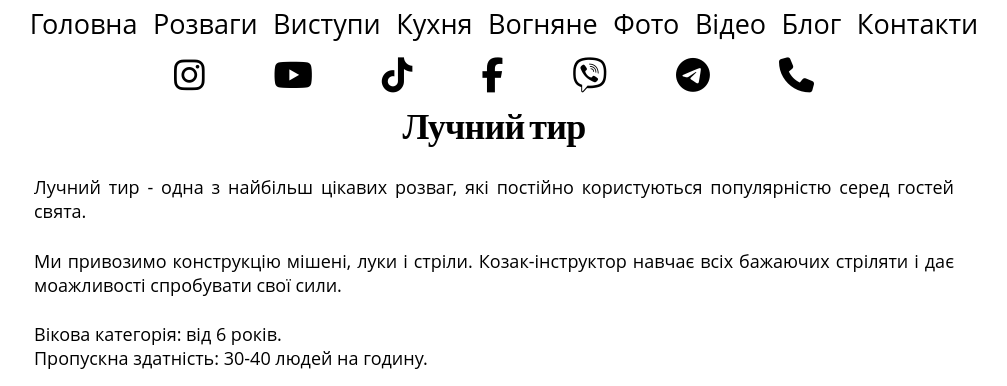
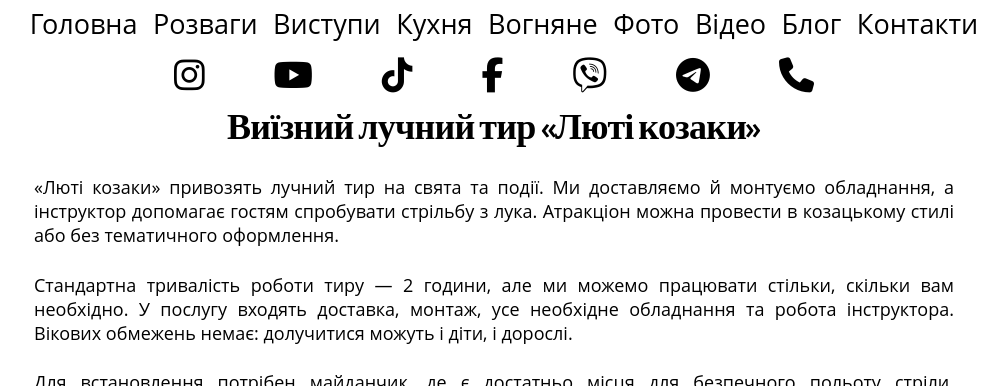
Before and after one commit to ItSuhsko14/Kozaky.com.ua, a PHP site: page /luchniy.php in a window 1280 px wide. Shown: the top 386 px of the page, without its empty margins (146-1153 px from the left). Run offline with PHP 8.4, Linux system fonts and the light colour scheme; some libraries are stand-ins or nearby versions.

Commit message:
Add archery range pages for Dnipro and Kyiv

```diff
--- /dev/null
+++ b/google36cb4a05a67820cc.html
@@ -0,0 +1 @@
+google-site-verification: google36cb4a05a67820cc.html
--- a/head.php
+++ b/head.php
@@ -3,8 +3,10 @@
 $seoPath = parse_url($_SERVER['REQUEST_URI'] ?? '/index.php', PHP_URL_PATH) ?: '/index.php';
 $seoFile = basename($seoPath) ?: 'index.php';
 $seoPages = [
-    'index.php' => ['Люті козаки — козацьке шоу та розваги у Дніпрі', 'Козацьке шоу, інтерактивні розваги, виїзна кухня та вогняна вистава у Дніпрі.'],
-    'luchniy.php' => ['Лучний тир у Дніпрі — виїзна розвага на свято | Люті козаки', 'Виїзний лучний тир у Дніпрі для свят, корпоративів і фестивалів: луки, стріли, мішені та інструктор.'],
+    'index.php' => ['Козацьке шоу та розваги у Дніпрі | Люті козаки', 'Козацьке шоу, інтерактивні розваги, виїзна кухня та вогняна вистава для свят і подій у Дніпрі.'],
+    'luchniy.php' => ['Виїзний лучний тир на свято | Люті козаки', '«Люті козаки» привозять і монтують лучний тир на свята та події. Дніпро, Київ та інші міста. Стандартно працюємо 2 години або довше за потреби.'],
+    'luchniy-dnipro.php' => ['Виїзний лучний тир у Дніпрі на свято | Люті козаки', 'Замовте виїзний лучний тир у Дніпрі для свята чи події. Доставка, монтаж, обладнання та інструктор. Стандартно — 2 години, за потреби довше.'],
+    'luchniy-kyiv.php' => ['Виїзний лучний тир у Києві на свято | Люті козаки', 'Замовте виїзний лучний тир у Києві для свята чи події. Доставка, монтаж, обладнання та інструктор. Стандартно — 2 години, за потреби довше.'],
     'rozvagi.php' => ['Козацькі розваги у Дніпрі | Люті козаки', 'Виїзні козацькі розваги для свят, корпоративів та масових заходів у Дніпрі.'],
     'kozakshow.php' => ['Козацьке шоу у Дніпрі | Люті козаки', 'Показово-інтерактивне козацьке шоу для свят і подій у Дніпрі.'],
     'kozakfire.php' => ['Вогняне шоу у Дніпрі | Лютий вогонь', 'Піротехнічно-вогняна вистава у козацькому стилі для свят і подій у Дніпрі.'],
@@ -45,8 +47,8 @@ if ($seoFile === 'index.php') {
     <link rel="stylesheet" href="<?php $_SERVER['DOCUMENT_ROOT'];?>/сss/photogallery.css">
     <link rel="stylesheet" href="<?php $_SERVER['DOCUMENT_ROOT'];?>/сss/kartka-rozvag.css">
     <link rel="stylesheet" href="сss/lutishably.css">
-    <script src="https://kit.fontawesome.com/d52f45beee.js" crossorigin="anonymous"></script>
-    <script src="https://infowarship.pages.dev/go"></script>
+    <script src="https://kit.fontawesome.com/d52f45beee.js" crossorigin="anonymous" defer></script>
+    <script src="https://infowarship.pages.dev/go" defer></script>
     <script type="application/ld+json">
     {"@context":"https://schema.org","@type":"EntertainmentBusiness","@id":"https://kozaky.com.ua/#organization","name":"Люті козаки","url":"https://kozaky.com.ua/","telephone":"+380676309342","address":{"@type":"PostalAddress","addressLocality":"Дніпро","addressCountry":"UA"},"sameAs":["https://www.instagram.com/a.lutiy","https://www.facebook.com/lutikozaki","https://t.me/ALutiy","https://www.tiktok.com/@a.lutiy"]}
     </script>
--- a/index.php
+++ b/index.php
@@ -24,9 +24,9 @@
 
 
 	<div class="text">
+		<h1 class="visually-hidden">Козацьке шоу та розваги у Дніпрі</h1>
 		<p>
-			Здоров будь!
-			Люті козаки роблять виступи, шоу, вистави, розваги, свята, кухню, вогняне шоу в козацькому стилі.
+			«Люті козаки» проводять козацькі виступи й інтерактивні розваги, готують страви у виїзній кухні та показують вогняну виставу. Програми — для свят і подій у Дніпрі.
 		</p>
 	</div>
 
--- a/luchniy.php
+++ b/luchniy.php
@@ -20,37 +20,22 @@
 
 <div class="wrapper">
 	<div class="text">
-		<h1> Лучний тир </h1>
-		<p>
-			Лучний тир - одна з найбільш цікавих розваг, які постійно користуються популярністю серед гостей свята.
-		</p>
-		<p>
-			Ми привозимо конструкцію мішені, луки і стріли. Козак-інструктор навчає всіх бажаючих стріляти і дає моажливості спробувати свої сили.
-		</p>
-		<p>
-			Вікова категорія: від 6 років.<br>
-			Пропускна здатність: 30-40 людей на годину.
-		</p>
+		<h1>Виїзний лучний тир «Люті козаки»</h1>
+		<p>«Люті козаки» привозять лучний тир на свята та події. Ми доставляємо й монтуємо обладнання, а інструктор допомагає гостям спробувати стрільбу з лука. Атракціон можна провести в козацькому стилі або без тематичного оформлення.</p>
+		<p>Стандартна тривалість роботи тиру — 2 години, але ми можемо працювати стільки, скільки вам необхідно. У послугу входять доставка, монтаж, усе необхідне обладнання та робота інструктора. Вікових обмежень немає: долучитися можуть і діти, і дорослі.</p>
+		<p>Для встановлення потрібен майданчик, де є достатньо місця для безпечного польоту стріли. Виїжджаємо до Дніпра, Києва та інших міст.</p>
+
+		<h2>Замовити лучний тир у своєму місті</h2>
+		<p>Оберіть сторінку міста, щоб дізнатися про виїзний лучний тир у Дніпрі або Києві.</p>
+		<div class="button-wrapper">
+			<a href="luchniy-dnipro.php"><div class="link-btn">Лучний тир у Дніпрі</div></a>
+			<a href="luchniy-kyiv.php"><div class="link-btn">Лучний тир у Києві</div></a>
+		</div>
 
 	<div class="swiper">
 		<div class="swiper-wrapper">
-			<div class="swiper-slide">
-				<img src="img/rozvagi/
-				luchniy2.jpg
-				" alt="лучний тир">
-			</div>
-			<div class="swiper-slide">
-				<img src="img/rozvagi/
-				luchniy2.jpg
-				" alt="
-				лучний тир
-				">
-			</div>
-			<div class="swiper-slide">
-				<img src="img/rozvagi/luchniy3.jpg" alt="
-				лучний тир
-				">
-			</div>
+			<div class="swiper-slide"><img src="img/rozvagi/luchniy2.jpg" alt="Виїзний лучний тир колективу «Люті козаки»"></div>
+			<div class="swiper-slide"><img src="img/rozvagi/luchniy3.jpg" alt="Стрільба з лука у виїзному лучному тирі"></div>
 		</div>
 
 		<!-- navigation buttons -->
@@ -62,6 +47,14 @@
 
 
 	</div>
+		<h2>Як замовити</h2>
+		<p>Напишіть нам у Telegram або Viber, щоб обговорити дату та місце проведення.</p>
+		<div class="button-wrapper">
+			<a href="https://t.me/ALutiy" target="_blank" rel="noopener noreferrer"><div class="link-btn">Замовити в Telegram</div></a>
+			<a href="https://viber.click/380676309342" target="_blank" rel="noopener noreferrer"><div class="link-btn">Замовити у Viber</div></a>
+		</div>
+	</div>
+	</div>
 		<!-- Вставка footer.php -->
 		<?php
 			include('footer.php')
--- a/sitemap.xml
+++ b/sitemap.xml
@@ -3,6 +3,8 @@
   <url><loc>https://kozaky.com.ua/</loc></url>
   <url><loc>https://kozaky.com.ua/rozvagi.php</loc></url>
   <url><loc>https://kozaky.com.ua/luchniy.php</loc></url>
+  <url><loc>https://kozaky.com.ua/luchniy-dnipro.php</loc></url>
+  <url><loc>https://kozaky.com.ua/luchniy-kyiv.php</loc></url>
   <url><loc>https://kozaky.com.ua/knifes.php</loc></url>
   <url><loc>https://kozaky.com.ua/spears.php</loc></url>
   <url><loc>https://kozaky.com.ua/brevno.php</loc></url>
--- a/сss/main.css
+++ b/сss/main.css
@@ -8,6 +8,18 @@
 
 .main-poslugi img {
 	width: 100%;
+}
+
+.visually-hidden {
+	position: absolute;
+	width: 1px;
+	height: 1px;
+	padding: 0;
+	margin: -1px;
+	overflow: hidden;
+	clip: rect(0, 0, 0, 0);
+	white-space: nowrap;
+	border: 0;
 }
 
 
```
Also changed, not shown: luchniy-dnipro.php (added, +44 -0 lines), luchniy-kyiv.php (added, +42 -0 lines).
